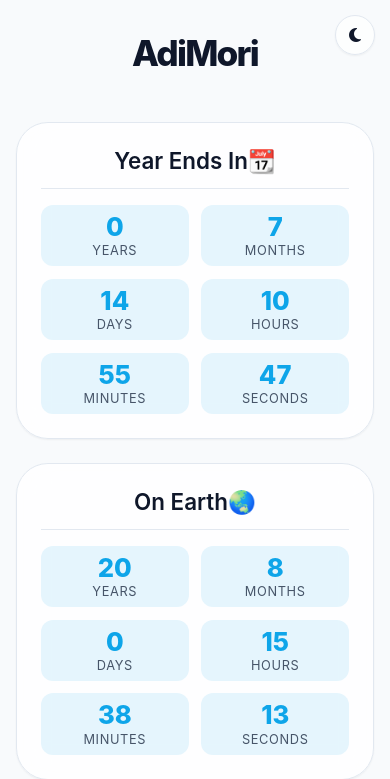
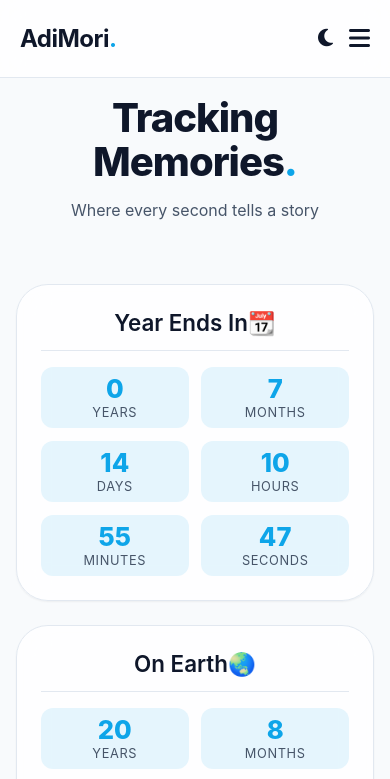
Before and after one commit to AdityaSah2030/AdiMori, a plain HTML site: page index.html in a window 390 px wide. Shown: the top 779 px of the page. Drawn offline with Linux system fonts and the light colour scheme.

Commit message:
updated design

```diff
--- a/index.html
+++ b/index.html
@@ -11,13 +11,34 @@
     <link rel="stylesheet" href="style.css">
 </head>
 <body>
-    <button id="theme-toggle" class="theme-toggle" aria-label="Toggle Theme">
-        <i class="fas fa-moon"></i>
-    </button>
+    <header>
+        <div class="container">
+            <nav>
+                <div class="logo">AdiMori<span style="color: var(--contact-link)">.</span></div>
+                <div class="nav-links">
+                    <a href="#home">Home</a>
+                    <a href="#contact">Contact</a>
+                </div>
+                <div class="nav-controls">
+                    <button id="theme-toggle" class="theme-toggle" aria-label="Toggle Dark Mode">
+                        <i class="fas fa-moon"></i>
+                    </button>
+                    <button class="mobile-menu-btn" aria-label="Toggle Navigation">
+                        <i class="fas fa-bars"></i>
+                    </button>
+                </div>
+            </nav>
+        </div>
+    </header>
+
+    <section id="home" class="hero">
+        <div class="container">
+            <h1>Tracking Memories<span style="color: var(--contact-link)">.</span></h1>
+            <p>Where every second tells a story</p>
+        </div>
+    </section>
+
     <main class="container">
-        <header>
-            <h1 class="page-title">AdiMori</h1>
-        </header>
         <div id="tiles-container" class="grid-layout">
             <!-- Tiles will be injected here by script.js -->
         </div>
--- a/script.js
+++ b/script.js
@@ -24,6 +24,33 @@
         } else {
             themeIcon.className = 'fas fa-moon'; // Moon icon for switching to dark
         }
+    }
+
+    // Mobile Menu Logic
+    const mobileMenuBtn = document.querySelector('.mobile-menu-btn');
+    const navLinks = document.querySelector('.nav-links');
+
+    if (mobileMenuBtn && navLinks) {
+        mobileMenuBtn.addEventListener('click', function() {
+            navLinks.classList.toggle('active');
+            const icon = mobileMenuBtn.querySelector('i');
+            if(navLinks.classList.contains('active')) {
+                icon.classList.replace('fa-bars', 'fa-times');
+            } else {
+                icon.classList.replace('fa-times', 'fa-bars');
+            }
+        });
+
+        // Close mobile menu when clicking a link
+        document.querySelectorAll('.nav-links a').forEach(link => {
+            link.addEventListener('click', function() {
+                navLinks.classList.remove('active');
+                const icon = mobileMenuBtn.querySelector('i');
+                if (icon) {
+                    icon.classList.replace('fa-times', 'fa-bars');
+                }
+            });
+        });
     }
 
     const container = document.getElementById('tiles-container');
--- a/style.css
+++ b/style.css
@@ -78,52 +78,118 @@
     transition: background-color 0.5s ease, color 0.5s ease;
 }
 
-/* Theme Toggle Button */
-.theme-toggle {
-    position: absolute;
-    top: 20px;
-    right: 30px;
+.container {
+    max-width: 1400px;
+    margin: 0 auto;
+    padding: 0 20px;
+}
+
+/* Header */
+header {
+    position: fixed;
+    top: 0;
+    left: 0;
+    width: 100%;
+    backdrop-filter: blur(12px);
+    -webkit-backdrop-filter: blur(12px);
     background: var(--glass-bg);
-    border: 1px solid var(--glass-border);
+    z-index: 1000;
+    border-bottom: 1px solid var(--glass-border);
+    transition: background-color 0.3s ease;
+}
+
+nav {
+    display: flex;
+    justify-content: space-between;
+    align-items: center;
+    padding: 1.5rem 0;
+}
+
+.logo {
+    font-size: 1.5rem;
+    font-weight: 700;
+    letter-spacing: -0.5px;
     color: var(--text-color);
-    width: 45px;
-    height: 45px;
-    border-radius: 50%;
-    cursor: pointer;
-    font-size: 1.2rem;
+}
+
+.nav-links {
+    display: flex;
+    gap: 2rem;
+    align-items: center;
+}
+
+.nav-controls {
     display: flex;
     align-items: center;
-    justify-content: center;
-    z-index: 100;
-    transition: transform 0.3s ease, background 0.3s ease, box-shadow 0.3s ease;
-    box-shadow: var(--glass-shadow);
+    gap: 1rem;
+}
+
+.nav-links a {
+    text-decoration: none;
+    color: var(--social-color);
+    font-weight: 500;
+    font-size: 0.95rem;
+    transition: color 0.2s ease;
+}
+
+.nav-links a:hover {
+    color: var(--contact-link);
+}
+
+.theme-toggle {
+    background: none;
+    border: none;
+    color: var(--text-color);
+    font-size: 1.25rem;
+    cursor: pointer;
+    transition: color 0.2s ease;
 }
 
 .theme-toggle:hover {
-    transform: scale(1.1);
-    background: var(--card-hover-bg);
+    color: var(--contact-link);
+}
+
+.mobile-menu-btn {
+    display: none;
+    background: none;
+    border: none;
+    font-size: 1.5rem;
+    cursor: pointer;
+    color: var(--text-color);
+    transition: color 0.2s ease;
+}
+
+.mobile-menu-btn:hover {
+    color: var(--contact-link);
+}
+
+/* Hero section */
+.hero {
+    padding: 8rem 0 5rem;
+    text-align: center;
+}
+
+.hero h1 {
+    font-size: clamp(2.5rem, 5vw, 4rem);
+    font-weight: 800;
+    letter-spacing: -1px;
+    margin-bottom: 1rem;
+    line-height: 1.1;
+}
+
+.hero p {
+    font-size: clamp(1rem, 2vw, 1.25rem);
+    color: var(--social-color);
+    max-width: 600px;
+    margin: 0 auto;
 }
 
 main.container {
     max-width: 1600px;
     margin: 0 auto;
     padding: 2rem;
-    min-height: 100vh;
     display: flex;
     flex-direction: column;
-}
-
-header {
-    text-align: center;
-    margin-top: 1rem;
-    margin-bottom: 3rem;
-}
-
-.page-title {
-    font-size: 3.5rem;
-    font-weight: 800;
-    color: var(--accent);
-    letter-spacing: -0.05em;
 }
 
 .grid-layout {
@@ -477,21 +543,57 @@
     }
 }
 
+@media (max-width: 768px) {
+    .nav-links {
+        position: fixed;
+        top: 70px;
+        left: 0;
+        width: 100%;
+        background-color: var(--glass-bg);
+        border-bottom: 1px solid var(--glass-border);
+        padding: 2rem 0;
+        transform: translateY(-100%);
+        opacity: 0;
+        visibility: hidden;
+        transition: all 0.3s ease;
+        z-index: 999;
+        display: flex;
+        flex-direction: column;
+        align-items: center;
+        gap: 1.5rem;
+    }
+
+    .nav-links.active {
+        transform: translateY(0);
+        opacity: 1;
+        visibility: visible;
+    }
+
+    .mobile-menu-btn {
+        display: block;
+        background: transparent;
+        border: none;
+        color: var(--text-color);
+        font-size: 1.5rem;
+        cursor: pointer;
+        z-index: 1001;
+    }
+
+    .hero {
+        padding: 6rem 0 3rem;
+    }
+}
+
 @media (max-width: 600px) {
     .grid-layout {
         grid-template-columns: 1fr;
     }
-    .page-title {
-        font-size: 2.2rem;
+
+    .hero h1 {
+        font-size: 2.5rem;
     }
+
     main.container {
         padding: 1rem;
     }
-    .theme-toggle {
-        top: 15px;
-        right: 15px;
-        width: 40px;
-        height: 40px;
-        font-size: 1rem;
-    }
 }
```
Also changed, not shown: 1 other file.
